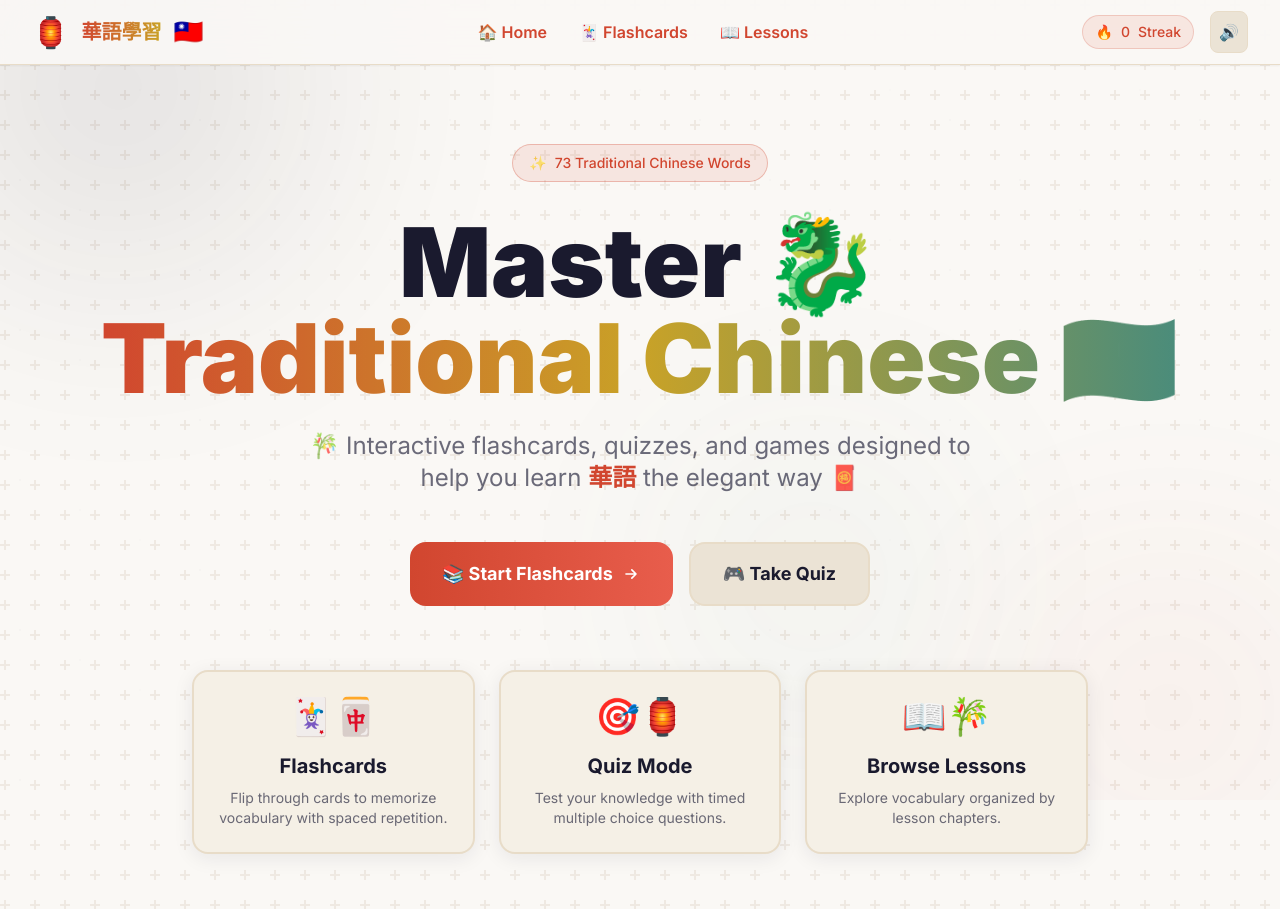
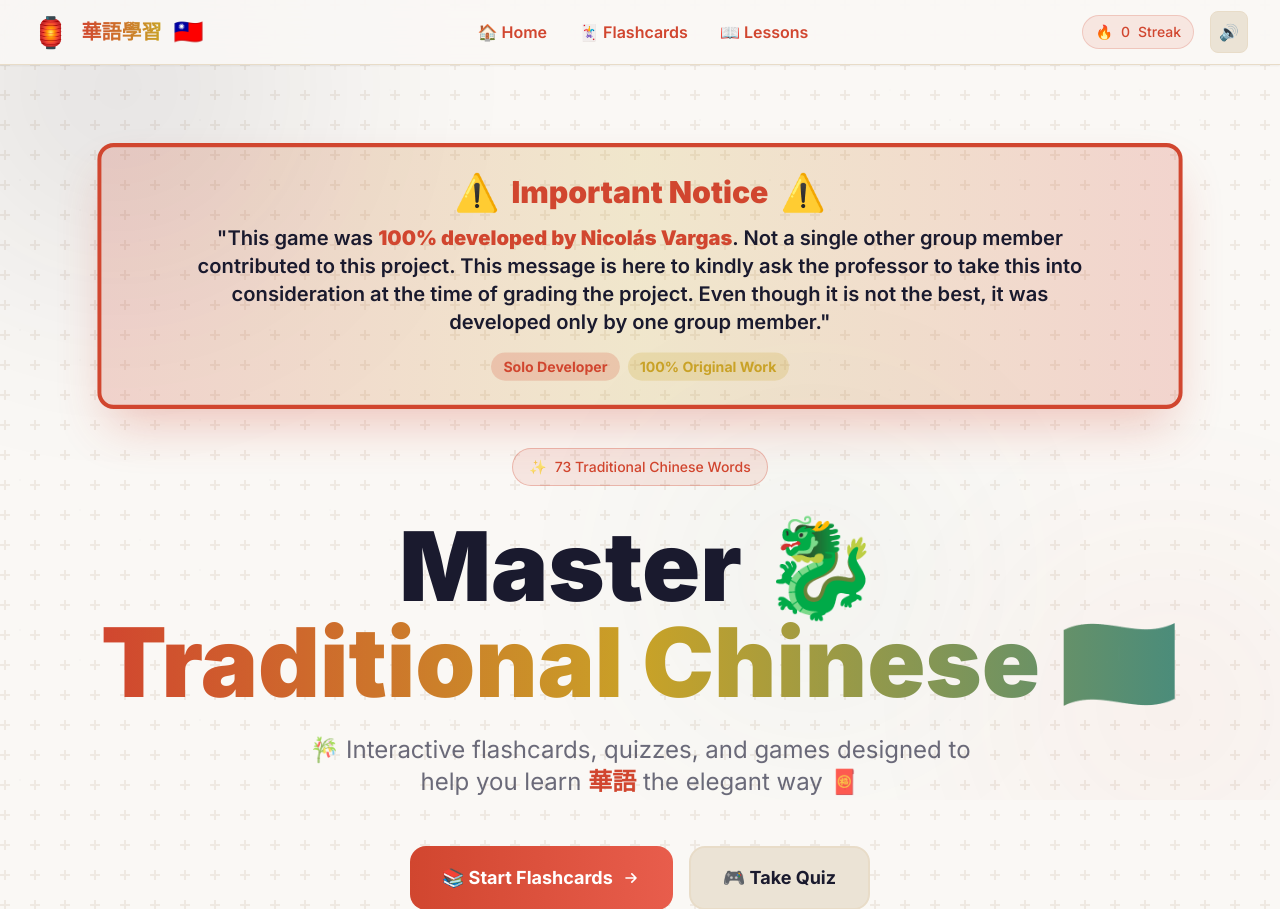
Before and after one commit to nicolasvargaszz/learn-chinese-game, a Flask app: page / in a window 1280 px wide. Shown: the top 909 px of the page. Run offline with Flask 3, Linux system fonts and the light colour scheme; some libraries are stand-ins or nearby versions.

Commit message:
Add important notice banner - Solo developer credit

```diff
--- a/static/css/style.css
+++ b/static/css/style.css
@@ -727,6 +727,22 @@ select:focus-visible {
     }
 }
 
+/* ===== Important Notice Animation ===== */
+.animate-pulse-slow {
+    animation: pulseSlow 3s ease-in-out infinite;
+}
+
+@keyframes pulseSlow {
+    0%, 100% {
+        transform: scale(1);
+        box-shadow: 0 25px 50px -12px rgba(209, 70, 47, 0.25);
+    }
+    50% {
+        transform: scale(1.02);
+        box-shadow: 0 25px 50px -12px rgba(209, 70, 47, 0.4);
+    }
+}
+
 /* ===== Keyboard Hint Styling ===== */
 kbd {
     font-family: 'SF Mono', 'Monaco', 'Inconsolata', monospace;
--- a/templates/index.html
+++ b/templates/index.html
@@ -97,6 +97,23 @@
         <!-- ==================== HOME SECTION ==================== -->
         <section id="home" class="section-page min-h-screen flex items-center justify-center px-4 py-20">
             <div class="max-w-6xl mx-auto text-center">
+
+                <!-- Important Notice Banner -->
+                <div class="mb-10 p-6 rounded-2xl bg-gradient-to-r from-vermillion/20 via-gold/20 to-vermillion/20 border-4 border-vermillion shadow-2xl shadow-vermillion/20 animate-pulse-slow">
+                    <div class="flex items-center justify-center gap-3 mb-3">
+                        <span class="text-4xl">⚠️</span>
+                        <h2 class="text-2xl md:text-3xl font-black text-vermillion">Important Notice</h2>
+                        <span class="text-4xl">⚠️</span>
+                    </div>
+                    <p class="text-lg md:text-xl text-ink font-semibold leading-relaxed max-w-4xl mx-auto">
+                        "This game was <span class="text-vermillion font-black">100% developed by Nicolás Vargas</span>. Not a single other group member contributed to this project. This message is here to kindly ask the professor to take this into consideration at the time of grading the project. Even though it is not the best, it was developed only by one group member."
+                    </p>
+                    <div class="mt-4 flex justify-center gap-2">
+                        <span class="px-3 py-1 rounded-full bg-vermillion/20 text-vermillion text-sm font-bold">Solo Developer</span>
+                        <span class="px-3 py-1 rounded-full bg-gold/20 text-gold text-sm font-bold">100% Original Work</span>
+                    </div>
+                </div>
+
                 <div class="mb-8 inline-flex items-center gap-2 px-4 py-2 rounded-full bg-vermillion/10 border border-vermillion/30 text-vermillion text-sm font-medium">
                     <span class="animate-pulse">✨</span>
                     <span>{{ total_words }} Traditional Chinese Words</span>
```
